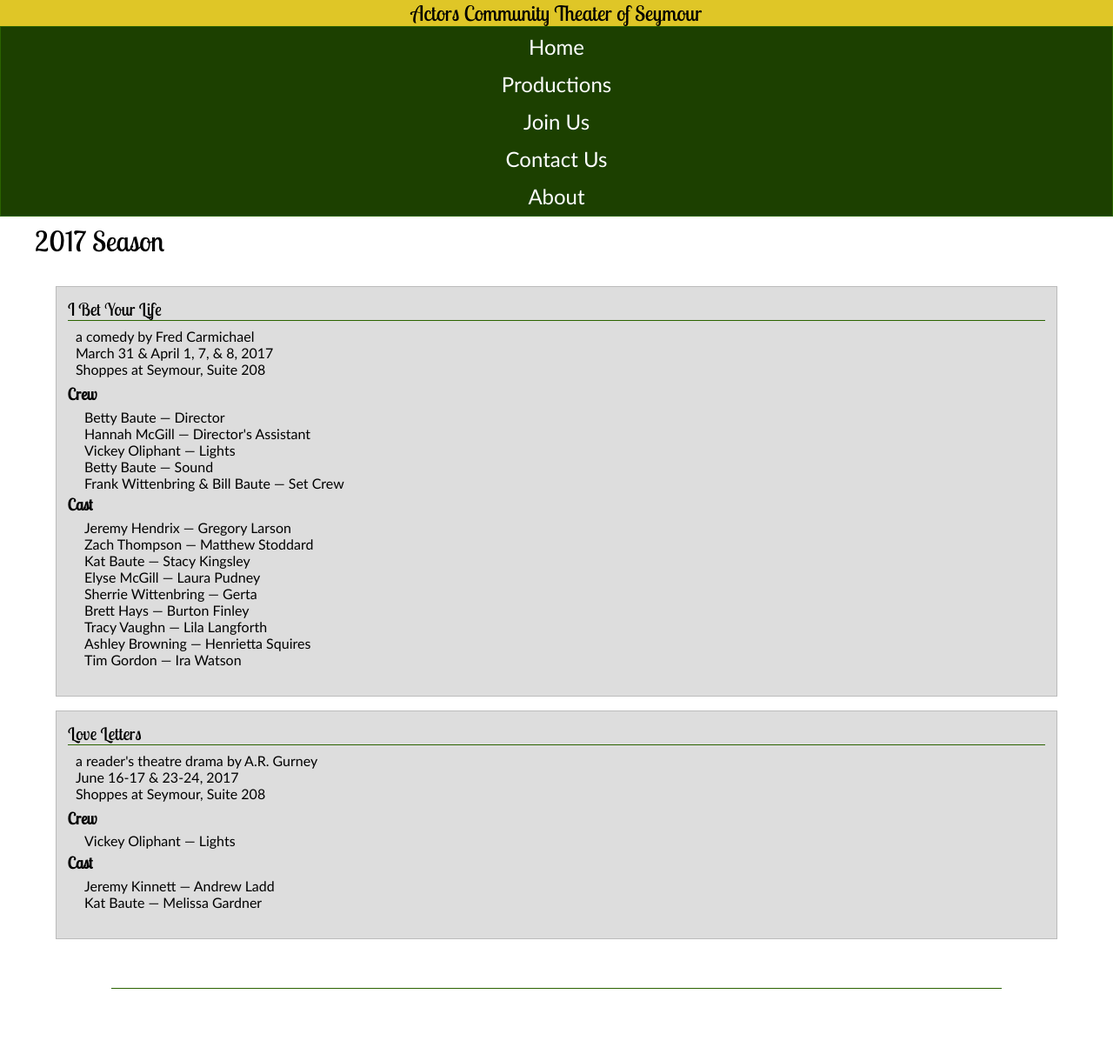
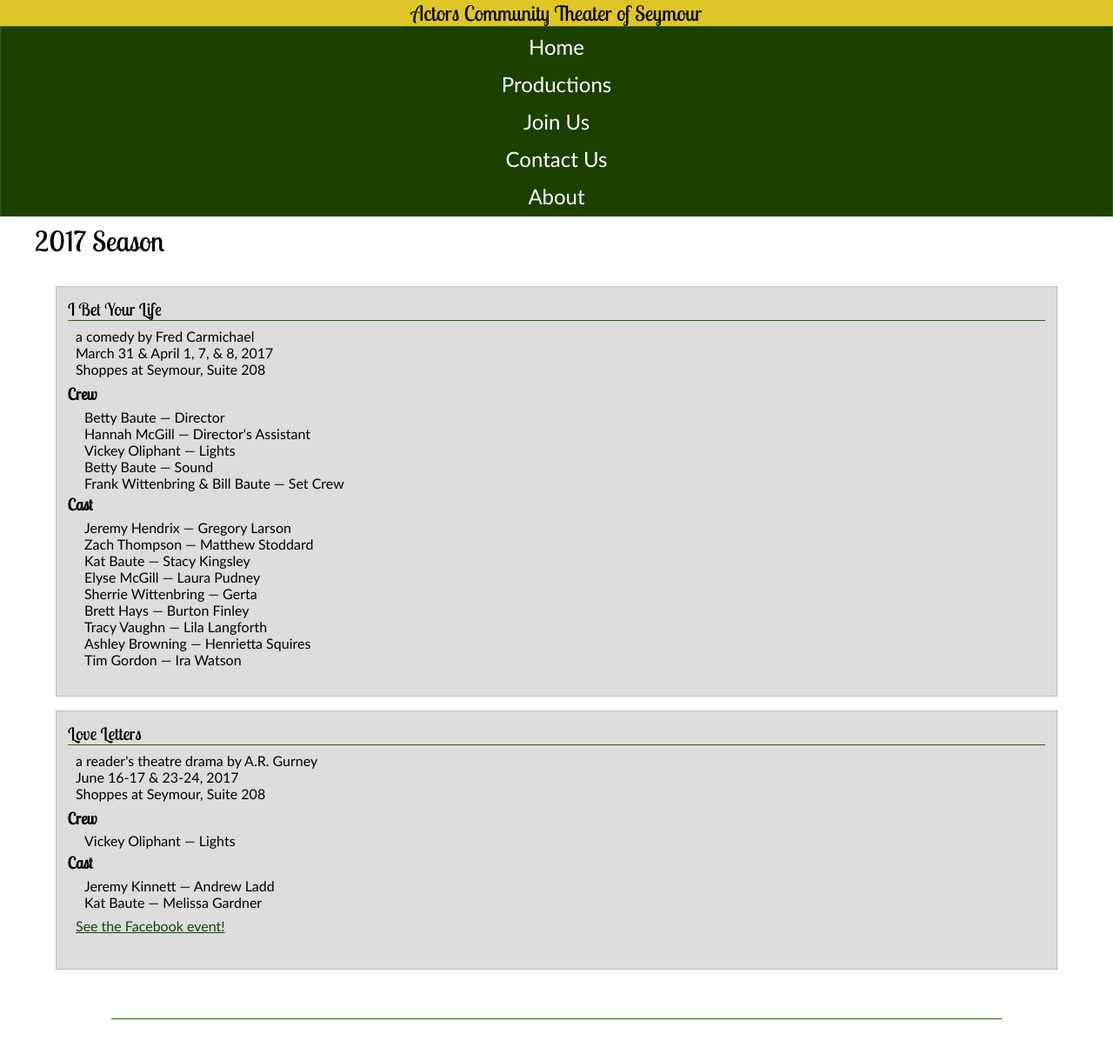
Before and after one commit to seymour-acts/seymour-acts.github.io, a Jekyll site: the page built from _seasons/2017.md, in a window 1280 px wide. Shown: the whole page at 87% size. Built offline with Jekyll 4.4.1, drawn with Linux system fonts in a browser that asks for light colours; before the commit the page ends 1177 px from its top, so only the background shows below that; some of the changed lines change nothing that is shown.

Commit message:
added facebook link to love-letters

```diff
--- a/_seasons/2017.md
+++ b/_seasons/2017.md
@@ -44,6 +44,7 @@ productions:
     byline: "a reader's theatre drama by A.R. Gurney"
     place_key: "suite208"
     time: "June 16-17 & 23-24, 2017"
+    facebook_url: "https://www.facebook.com/events/1356703611076497/"
     crew_roles:
       - role: "Lights"
         name: "Vickey Oliphant"
```
